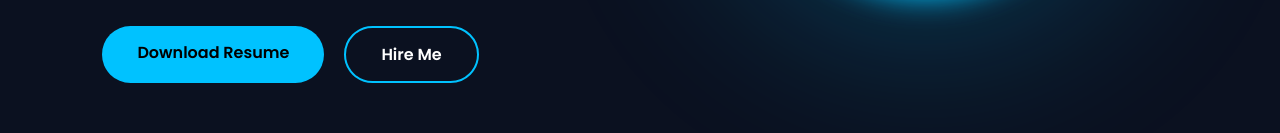
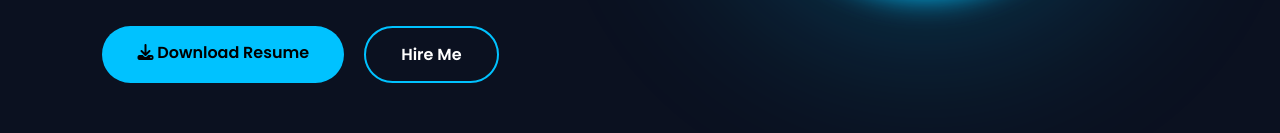
Before and after one commit to sheheemp/portfolio, a plain HTML site: page index.html in a window 1280 px wide. Shown: the part 578-711 px from the top of the page. Drawn offline with nearby package versions, Linux system fonts and the light colour scheme.

Commit message:
Update index.html

```diff
--- a/index.html
+++ b/index.html
@@ -97,8 +97,8 @@
 
             <div class="buttons">
 
-              <a href="resume.pdf/Sheheem P.pdf" download class="btn">
-    Download Resume
+              <a href="resume.pdf/Sheheem%20P.pdf" download="Sheheem P.pdf" class="btn">
+    <i class="fas fa-download"></i> Download Resume
 </a>
                 <a href="#contact" class="btn btn2">
                     Hire Me
```
